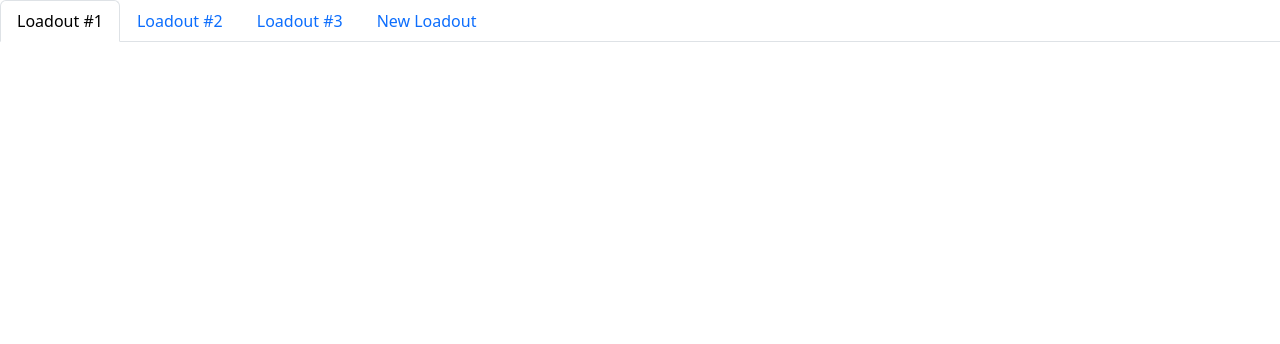
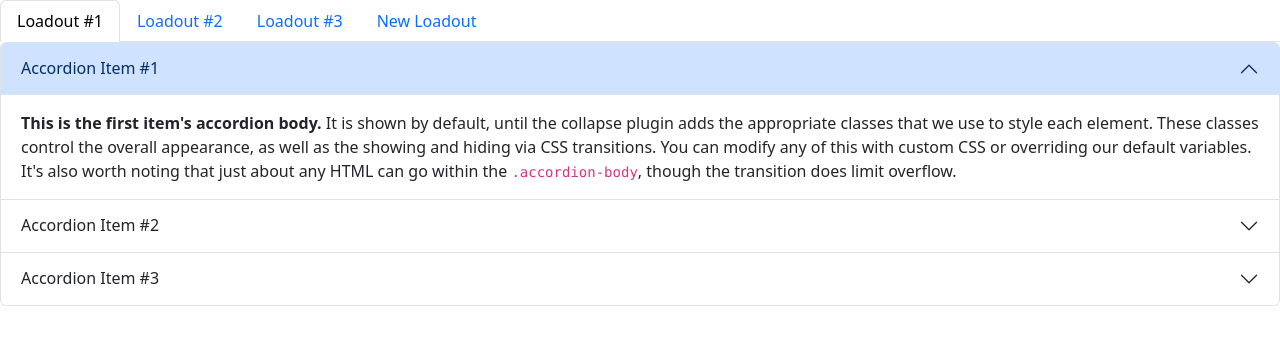
Before and after one commit to Teekiz/76DPSCalculatorUI, a React (Vite) app: page / in a window 1280 px wide. Shown: the top 344 px of the page. Built offline with nearby package versions, Linux system fonts and the light colour scheme.

Commit message:
Created LoadoutContext to share ID. Added axios dependency.

```diff
--- a/package.json
+++ b/package.json
@@ -10,6 +10,7 @@
     "preview": "vite preview"
   },
   "dependencies": {
+    "axios": "^1.7.7",
     "react": "^18.3.1",
     "react-dom": "^18.3.1"
   },
--- a/src/App.tsx
+++ b/src/App.tsx
@@ -1,9 +1,22 @@
-import Weapon from './components/Weapon';
+import React, { useState } from 'react';
+
+//mport Weapon from './components/Weapon';
 import LoadoutNavigationBar from './components/LoadoutNavigationBar';
+import LoadoutDataAccordion from './components/LoadoutDataAccordion';
+import { LoadoutContext } from './contexts/LoadoutContext';
 
 function App()
 {
-  return <div><LoadoutNavigationBar /></div>
+  const [activeLoadoutTab, setActiveLoadoutTab] = useState<number>(0);
+
+  return (
+    <div className='App'>
+      <LoadoutContext.Provider value={{activeLoadoutTab, setActiveLoadoutTab}}>
+        <LoadoutNavigationBar />
+        <LoadoutDataAccordion />
+      </LoadoutContext.Provider>
+    </div>
+  );
 }
 
 export default App;
--- /dev/null
+++ b/src/components/LoadoutDataAccordion.tsx
@@ -0,0 +1,45 @@
+import React from "react"
+
+export default function LoadoutDataAccordion()
+{
+    return (
+        <div className="accordion" id="accordionPanelsStayOpenExample">
+      <div className="accordion-item">
+        <h2 className="accordion-header">
+          <button className="accordion-button" type="button" data-bs-toggle="collapse" data-bs-target="#panelsStayOpen-collapseOne" aria-expanded="true" aria-controls="panelsStayOpen-collapseOne">
+            Accordion Item #1
+          </button>
+        </h2>
+        <div id="panelsStayOpen-collapseOne" className="accordion-collapse collapse show">
+          <div className="accordion-body">
+            <strong>This is the first item's accordion body.</strong> It is shown by default, until the collapse plugin adds the appropriate classes that we use to style each element. These classes control the overall appearance, as well as the showing and hiding via CSS transitions. You can modify any of this with custom CSS or overriding our default variables. It's also worth noting that just about any HTML can go within the <code>.accordion-body</code>, though the transition does limit overflow.
+          </div>
+        </div>
+      </div>
+      <div className="accordion-item">
+        <h2 className="accordion-header">
+          <button className="accordion-button collapsed" type="button" data-bs-toggle="collapse" data-bs-target="#panelsStayOpen-collapseTwo" aria-expanded="false" aria-controls="panelsStayOpen-collapseTwo">
+            Accordion Item #2
+          </button>
+        </h2>
+        <div id="panelsStayOpen-collapseTwo" className="accordion-collapse collapse">
+          <div className="accordion-body">
+            <strong>This is the second item's accordion body.</strong> It is hidden by default, until the collapse plugin adds the appropriate classes that we use to style each element. These classes control the overall appearance, as well as the showing and hiding via CSS transitions. You can modify any of this with custom CSS or overriding our default variables. It's also worth noting that just about any HTML can go within the <code>.accordion-body</code>, though the transition does limit overflow.
+          </div>
+        </div>
+      </div>
+      <div className="accordion-item">
+        <h2 className="accordion-header">
+          <button className="accordion-button collapsed" type="button" data-bs-toggle="collapse" data-bs-target="#panelsStayOpen-collapseThree" aria-expanded="false" aria-controls="panelsStayOpen-collapseThree">
+            Accordion Item #3
+          </button>
+        </h2>
+        <div id="panelsStayOpen-collapseThree" className="accordion-collapse collapse">
+          <div className="accordion-body">
+            <strong>This is the third item's accordion body.</strong> It is hidden by default, until the collapse plugin adds the appropriate classes that we use to style each element. These classes control the overall appearance, as well as the showing and hiding via CSS transitions. You can modify any of this with custom CSS or overriding our default variables. It's also worth noting that just about any HTML can go within the <code>.accordion-body</code>, though the transition does limit overflow.
+          </div>
+        </div>
+      </div>
+    </div>
+    );
+}
--- a/src/components/LoadoutNavigationBar.tsx
+++ b/src/components/LoadoutNavigationBar.tsx
@@ -1,9 +1,11 @@
-import React, { useState } from "react"
+import React, { useContext } from "react"
+import { LoadoutContext } from "../contexts/LoadoutContext";
 
 export default function LoadoutNavigationBar()
 {
-    const loadouts = ["Loadout #1", "Loadout #2", "Loadout #3", "New Loadout"]
-    const [activeLoadoutTab, setActiveLoadoutTab] = useState<number>(0)
+    const { activeLoadoutTab, setActiveLoadoutTab } = useContext(LoadoutContext);
+    const loadouts = ["Loadout #1", "Loadout #2", "Loadout #3", "New Loadout"];
+
     const handleTabClick = (tabNumber: number) => {
       setActiveLoadoutTab(tabNumber);
     };
@@ -13,15 +15,21 @@ export default function LoadoutNavigationBar()
     };
 
     return (
-        <ul className="nav nav-tabs">
+        <nav aria-label="Loadout navigation">
+            <ul className="nav nav-tabs" role="tablist">
               {loadouts.map((loadout, index) => (
-                <li className="nav-item" key={index}>
+                    <li className="nav-item" key={index} role="presentation">
                         <a className={getClassName(index)}
-                        onClick={() => handleTabClick(index)}>
+                        onClick={() => handleTabClick(index)}
+                        aria-selected={activeLoadoutTab === index} //the tab which is active
+                        aria-controls={`loadout-${index}`}
+                        href={`#loadout-${index}`}
+                        tabIndex={0} role="tab">
                         { loadout }
                         </a>
                     </li>
                 ))}
             </ul>
+        </nav>
     );
 }
--- /dev/null
+++ b/src/contexts/LoadoutContext.tsx
@@ -0,0 +1,6 @@
+import {createContext} from 'react';
+
+export const LoadoutContext = createContext({
+    activeLoadoutTab: 0,
+    setActiveLoadoutTab: (tab : number) => {}
+});
```
Also changed, not shown: 1 other file (tests, documents, lock files or other folders). Lines whose indentation alone changed are shown as unchanged.
